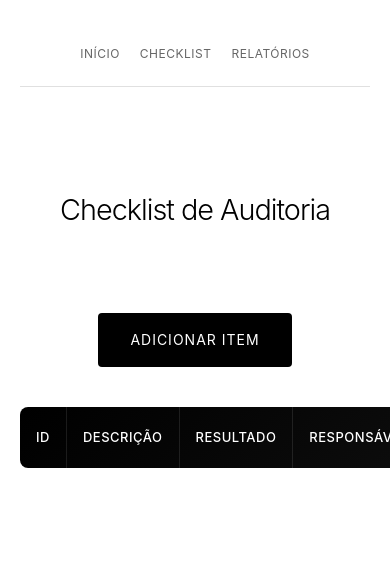
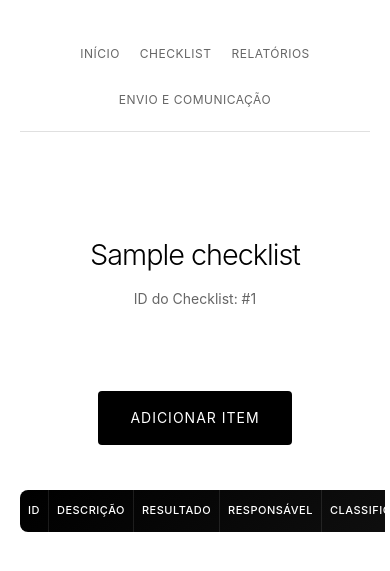
Before and after one commit to marcelaraujo1440/ferramenta-de-Auditoria, a PHP site: page /checklist.php in a window 390 px wide. Shown: the top 571 px of the page. Run offline with PHP 8.4, Linux system fonts and the light colour scheme; tables that the repository leaves empty hold one stand-in row (values such as "Sample post"); lists and menus that the app fills with data are empty.

Commit message:
padronizacao de paginas e session adicionado

```diff
--- a/adicionar-item.php
+++ b/adicionar-item.php
@@ -13,6 +13,7 @@
                     <li><a href="index.php" class="nav-link">Início</a></li>
                     <li><a href="checklist.php" class="nav-link">Checklist</a></li>
                     <li><a href="pages/relatorios.php" class="nav-link">Relatórios</a></li>
+                    <li><a href="pages/envio_comunicacao.php" class="nav-link">Envio e Comunicação</a></li>
                 </ul>
             </nav>
         </div>
--- a/checklist.php
+++ b/checklist.php
@@ -1,9 +1,42 @@
+<?php
+session_start();
+
+$checklist_nome = isset($_SESSION['checklist_nome']) ? $_SESSION['checklist_nome'] : 'Checklist de Auditoria';
+$checklist_id = isset($_SESSION['checklist_id']) ? $_SESSION['checklist_id'] : null;
+
+if (!$checklist_nome || $checklist_nome === 'Checklist de Auditoria') {
+    try {
+        $host = 'localhost';
+        $dbname = 'ferramenta_auditoria';
+        $username = 'root';
+        $password = '';   //se necessário, ajuste a senha ou remova-a
+
+        $pdo = new PDO("mysql:host=$host;dbname=$dbname;charset=utf8", $username, $password);
+        $pdo->setAttribute(PDO::ATTR_ERRMODE, PDO::ERRMODE_EXCEPTION);
+
+        $sql = "SELECT id, nome FROM checklist ORDER BY id DESC LIMIT 1";
+        $stmt = $pdo->prepare($sql);
+        $stmt->execute();
+        $ultimo_checklist = $stmt->fetch(PDO::FETCH_ASSOC);
+
+        if ($ultimo_checklist) {
+            $checklist_nome = $ultimo_checklist['nome'];
+            $checklist_id = $ultimo_checklist['id'];
+            $_SESSION['checklist_nome'] = $checklist_nome;
+            $_SESSION['checklist_id'] = $checklist_id;
+        }
+    } catch (PDOException $e) {
+        $checklist_nome = 'Checklist de Auditoria';
+    }
+}
+?>
+
 <!DOCTYPE html>
 <html lang="pt-BR">
     <head>
         <meta charset="UTF-8">
         <meta name="viewport" content="width=device-width, initial-scale=1.0">
-        <title>Ferramenta de Auditoria</title>
+        <title><?php echo htmlspecialchars($checklist_nome); ?> - Ferramenta de Auditoria</title>
         <link rel="stylesheet" href="style.css">
     </head>
     <body>
@@ -13,11 +46,15 @@
                     <li><a href="index.php" class="nav-link">Início</a></li>
                     <li><a href="checklist.php" class="nav-link">Checklist</a></li>
                     <li><a href="pages/relatorios.php" class="nav-link">Relatórios</a></li>
+                    <li><a href="pages/envio_comunicacao.php" class="nav-link">Envio e Comunicação</a></li>
                 </ul>
             </nav>
         </div>
         <div class="page-header">
-            <h2 class="page-title">Checklist de Auditoria</h2>
+            <h2 class="page-title"><?php echo htmlspecialchars($checklist_nome); ?></h2>
+            <?php if ($checklist_id): ?>
+                <p class="checklist-info">ID do Checklist: #<?php echo $checklist_id; ?></p>
+            <?php endif; ?>
         </div>
 
         <div class="add-item-section">
--- a/style.css
+++ b/style.css
@@ -52,6 +52,13 @@ body {
 .page-header {
     text-align: center;
     margin-bottom: 40px;
+}
+
+.checklist-info {
+    color: #666666;
+    font-size: 14px;
+    margin-top: 10px;
+    font-weight: 400;
 }
 
 /* Conteúdo Principal */
@@ -381,9 +388,66 @@ tbody td:first-child {
     .nav-link {
         font-size: 12px;
     }
+
+    .form-container {
+        padding: 0 10px 40px;
+    }
+
+    .checklist-form {
+        padding: 20px;
+    }
+
+    .form-row {
+        grid-template-columns: 1fr;
+        gap: 20px;
+        margin-bottom: 20px;
+    }
+
+    .table-container {
+        padding: 20px;
+        margin: 0 10px;
+    }
+
+    thead th {
+        padding: 16px 12px;
+        font-size: 12px;
+    }
+
+    tbody td {
+        padding: 14px 12px;
+        font-size: 13px;
+        max-width: 150px;
+    }
 }
 
+@media (max-width: 480px) {
+    .checklist-form {
+        padding: 15px;
+    }
 
+    .table-container {
+        padding: 15px;
+        margin: 0 5px;
+    }
+
+    thead th {
+        padding: 12px 8px;
+        font-size: 11px;
+    }
+
+    tbody td {
+        padding: 12px 8px;
+        font-size: 12px;
+        max-width: 120px;
+    }
+
+    .add-item-section {
+        margin-top: 20px;
+        margin-bottom: 30px;
+    }
+}
+
+/* Animações */
 .fade-in {
     animation: fadeIn 0.6s ease;
 }
@@ -399,57 +463,17 @@ tbody td:first-child {
     }
 }
 
-.modal {
-    display: none;
-    position: fixed;
-    top: 0;
-    left: 0;
-    width: 100%;
-    height: 100%;
-    background: rgba(0, 0, 0, 0.5);
-    z-index: 1000;
+.table-container {
+    animation: slideIn 0.8s ease-out;
 }
 
-.modal-content {
-    position: absolute;
-    top: 50%;
-    left: 50%;
-    transform: translate(-50%, -50%);
-    background: white;
-    padding: 30px;
-    border-radius: 8px;
-    text-align: center;
-    min-width: 300px;
-    box-shadow: 0 20px 60px rgba(0, 0, 0, 0.3);
+@keyframes slideIn {
+    from {
+        opacity: 0;
+        transform: translateY(30px);
+    }
+    to {
+        opacity: 1;
+        transform: translateY(0);
+    }
 }
-
-.modal-content h2 {
-    color: #000;
-    margin-bottom: 15px;
-    font-weight: 300;
-}
-
-.modal-content p {
-    color: #666;
-    margin-bottom: 20px;
-}
-
-.modal-close {
-    background: #000;
-    color: white;
-    border: none;
-    padding: 10px 20px;
-    cursor: pointer;
-    font-size: 14px;
-    text-transform: uppercase;
-    letter-spacing: 1px;
-}
-
-.modal-close:hover {
-    background: #333;
-}
-
-
-.modal.show {
-    display: block;
-}
```
Also changed, not shown: index.php (+11 -2 lines).
